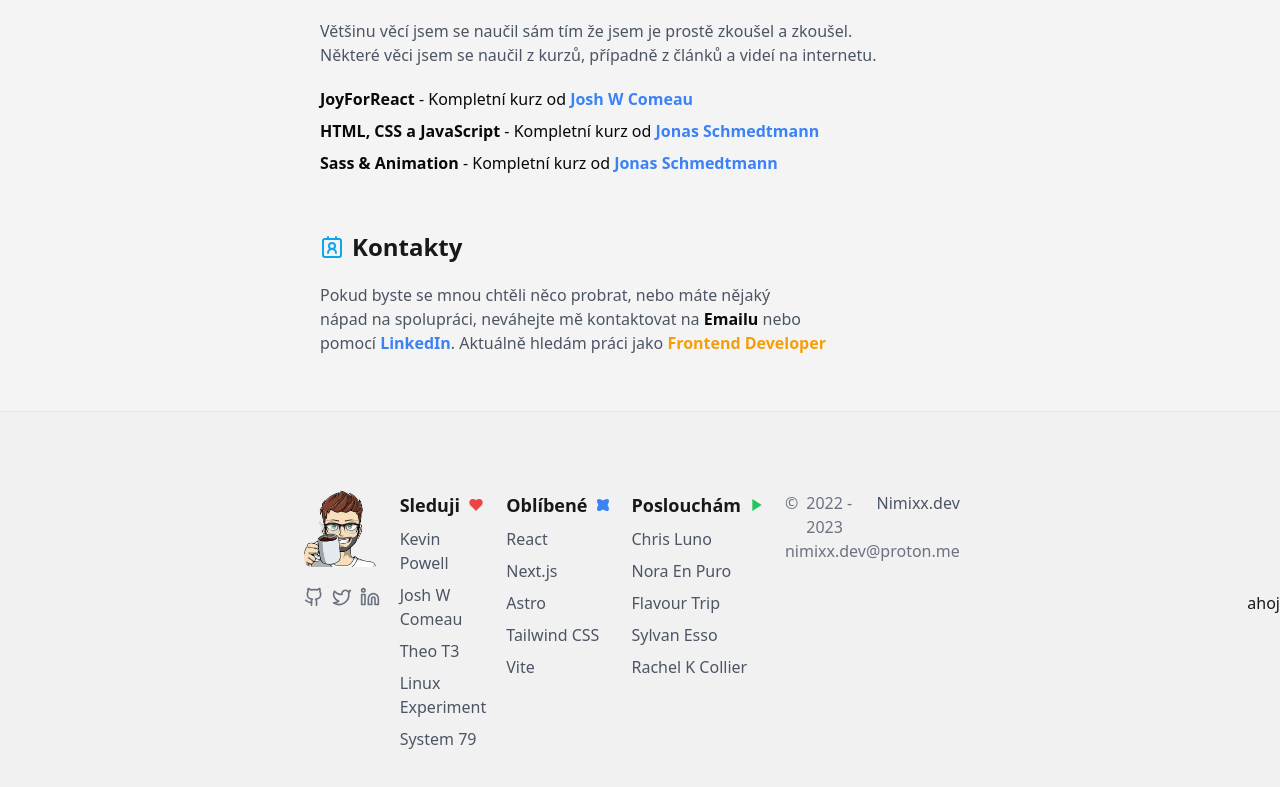
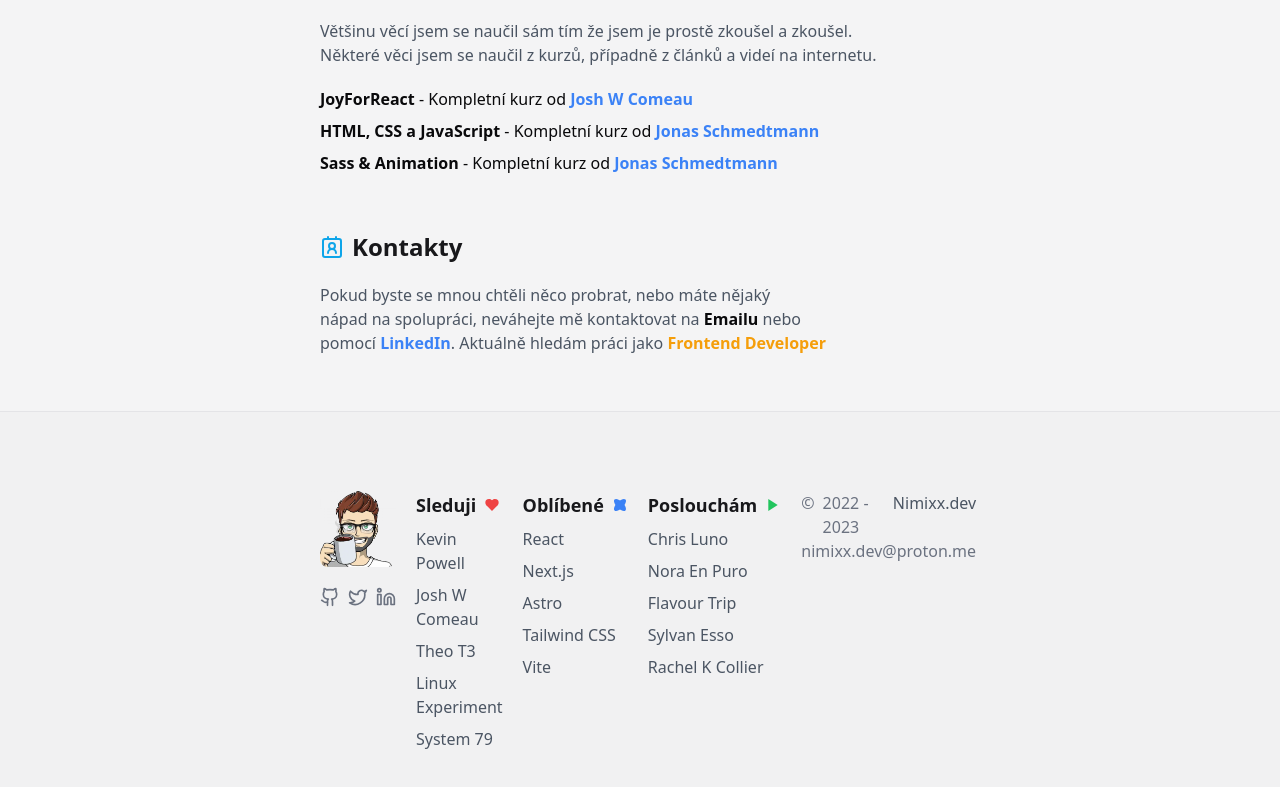
Before and after one commit to Nimixx/portfolio-v1, a React (Vite) app: page / in a window 1280 px wide. Shown: the part 2326-3113 px from the top of the page. Built offline with nearby package versions, Linux system fonts and the light colour scheme.

Commit message:
Format code

```diff
--- a/src/components/archive/Archive.tsx
+++ b/src/components/archive/Archive.tsx
@@ -45,7 +45,7 @@ const projects = [
 
 export default function Archive() {
   return (
-    <section className="mt-14 mt-14 flex w-full flex-col items-start space-y-5">
+    <section className="mt-14 flex w-full flex-col items-start space-y-5">
       <h2 className="flex items-center space-x-2 text-2xl font-bold">
         <FolderGit2 className="text-rose-500 dark:text-rose-300" />
         <span>Archív</span>
--- a/src/components/footer/Footer.tsx
+++ b/src/components/footer/Footer.tsx
@@ -91,7 +91,6 @@ export default function Footer() {
           <p className="text-gray-500">nimixx.dev@proton.me</p>
         </section>
       </section>
-      ahoj
     </footer>
   )
 }
```
